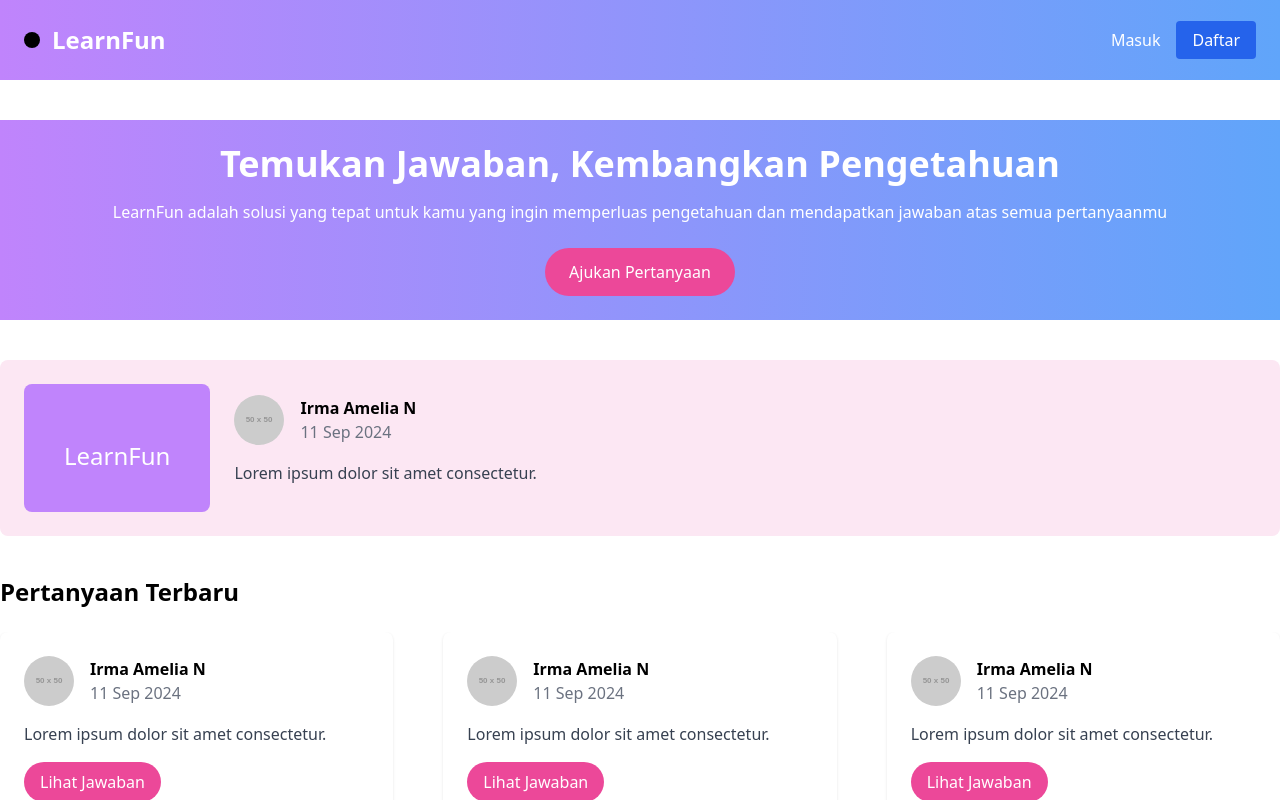
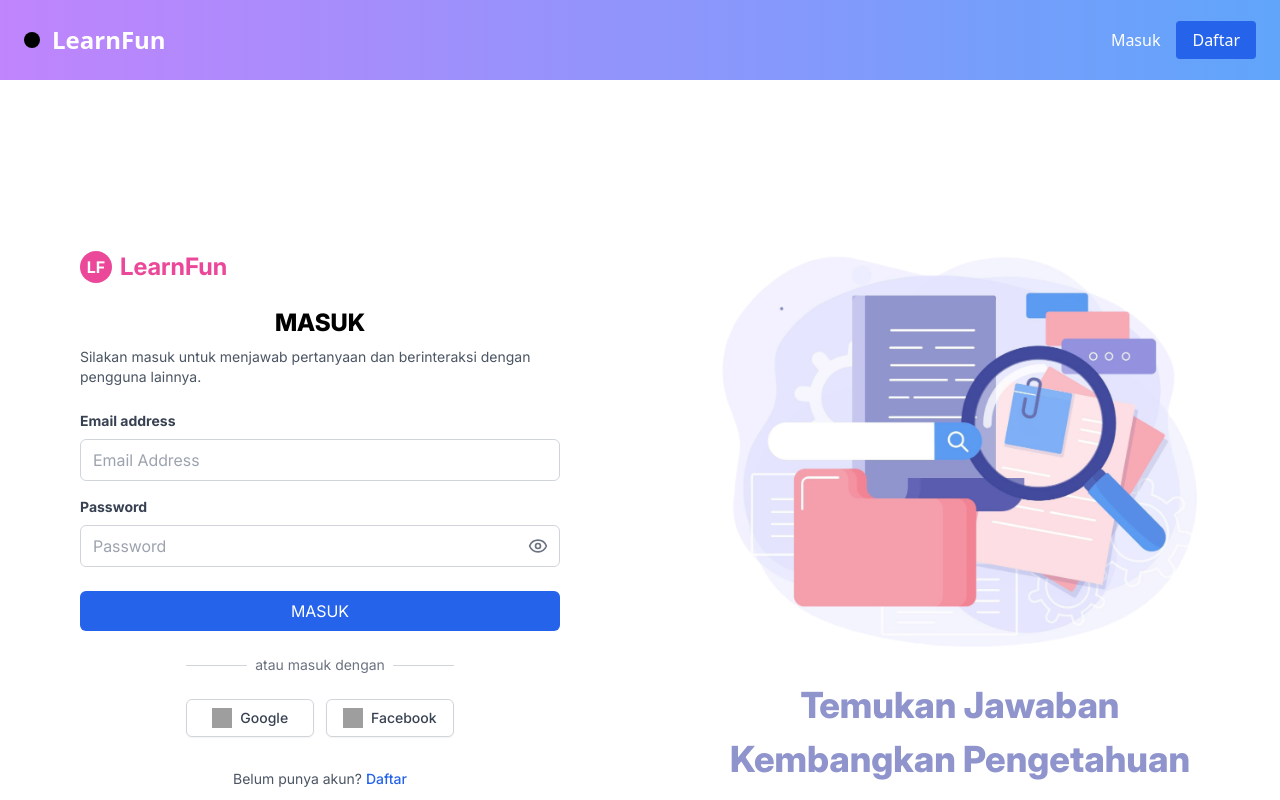
Before and after one commit to WilliamChan1405/Learnfun, a React (Vite) app: page / in a window 1280 px wide. Both pictures are taken after a click on the button "Masuk". Shown: the top 800 px of the page. Built offline with nearby package versions, Linux system fonts and the light colour scheme; grey boxes are pictures that could not be loaded.

Commit message:
login,quest

```diff
--- a/package.json
+++ b/package.json
@@ -31,6 +31,6 @@
     "globals": "^15.9.0",
     "postcss": "^8.4.47",
     "tailwindcss": "^3.4.13",
-    "vite": "^5.4.1"
+    "vite": "^5.4.8"
   }
 }
--- a/src/pages/HomePage.jsx
+++ b/src/pages/HomePage.jsx
@@ -1,12 +1,30 @@
-import React, { useEffect } from 'react';
+import React, { useState } from 'react';
 import { Link } from 'react-router-dom';
 import { Swiper, SwiperSlide } from 'swiper/react';
+import LoginPage from "./LoginPage";
+import QuestPage from "./QuestPage";  // Impor QuestPage
 
-import 'swiper/swiper-bundle.css'; // untuk Swiper 10.x
-;
- // Pastikan untuk mengimpor CSS
+import 'swiper/swiper-bundle.css'; // Import Swiper CSS
 
 const HomePage = () => {
+  const [showLogin, setShowLogin] = useState(false); // State to toggle login page
+  const [showQuestPage, setShowQuestPage] = useState(false); // State to toggle quest page
+
+  // Function to handle login button click
+  const handleLoginClick = () => {
+    setShowLogin(true);
+  };
+
+  // Function to hide login page (can be called from LoginPage component)
+  const handleCloseLogin = () => {
+    setShowLogin(false);
+  };
+
+  // Function to handle "Ajukan Pertanyaan" button click
+  const handleQuestClick = () => {
+    setShowQuestPage(true);
+  };
+
   return (
     <div>
       {/* Header */}
@@ -19,21 +37,27 @@ const HomePage = () => {
             <span className="ml-3 text-2xl font-bold">LearnFun</span>
           </div>
           <div>
-            <button className="mr-4 text-white">Masuk</button>
+            <button onClick={handleLoginClick} className="mr-4 text-white">Masuk</button>
             <Link to={'/signup'} className="bg-blue-600 px-4 py-2 rounded text-white">Daftar</Link>
           </div>
         </div>
       </header>
 
+      {/* Main Content */}
+      <main className="container mx-auto mt-10">
+        {!showLogin && !showQuestPage ? (
+          <>
             {/* Hero Section */}
-      <main className="container mx-auto mt-10">
             <section className="text-center mb-10 bg-gradient-to-r from-purple-400 to-blue-400 p-6 text-white">
               <h1 className="text-4xl font-bold">Temukan Jawaban, Kembangkan Pengetahuan</h1>
               <p className="text-white mt-4">
                 LearnFun adalah solusi yang tepat untuk kamu yang ingin memperluas pengetahuan dan
                 mendapatkan jawaban atas semua pertanyaanmu
               </p>
-          <button className="mt-6 bg-pink-500 text-white px-6 py-3 rounded-full">
+              <button
+                className="mt-6 bg-pink-500 text-white px-6 py-3 rounded-full"
+                onClick={handleQuestClick}  // Menampilkan QuestPage
+              >
                 Ajukan Pertanyaan
               </button>
             </section>
@@ -104,6 +128,12 @@ const HomePage = () => {
                 ))}
               </Swiper>
             </section>
+          </>
+        ) : showLogin ? (
+          <LoginPage handleCloseLogin={handleCloseLogin} /> // Show LoginPage when showLogin is true
+        ) : (
+          <QuestPage /> // Show QuestPage when "Ajukan Pertanyaan" is clicked
+        )}
       </main>
 
       {/* Footer */}
--- /dev/null
+++ b/src/pages/LoginPage.jsx
@@ -0,0 +1,122 @@
+import React from 'react';
+import { EyeIcon, EyeOffIcon } from 'lucide-react';
+import img from '../assets/a1.png'; // Pastikan ini adalah jalur yang benar ke gambar Anda.
+
+const LoginPage = () => {
+  const [showPassword, setShowPassword] = React.useState(false);
+
+  return (
+    <div className="w-full flex flex-col md:flex-row min-h-screen font-inter">
+      {/* Bagian Kiri */}
+      <div className="flex w-full md:w-6/12 justify-center items-center">
+        <div className="bg-white rounded-lg w-full px-[80px] md:flex md:flex-col md:items-center justify-center">
+          <div className="flex items-center mb-6 w-full">
+            <div className="w-8 h-8 bg-pink-500 rounded-full flex items-center justify-center text-white font-bold mr-2">
+              LF
+            </div>
+            <h1 className="text-2xl font-bold text-pink-500">LearnFun</h1>
+          </div>
+
+          <h2 className="text-2xl font-extrabold font-inter mb-2">MASUK</h2>
+          <p className="text-gray-600 mb-6 font-inter text-sm">
+            Silakan masuk untuk menjawab pertanyaan dan berinteraksi dengan pengguna lainnya.
+          </p>
+
+          <form className='w-full '>
+            <div className="mb-4">
+              <label htmlFor="email" className="block text-gray-700 text-sm font-bold font-inter mb-2">
+                Email address
+              </label>
+              <input
+                type="email"
+                id="email"
+                className="w-full px-3 py-2 border border-gray-300 rounded-md focus:outline-none focus:ring-1 focus:ring-blue-500"
+                placeholder="Email Address"
+                required
+              />
+            </div>
+
+            <div className="mb-6">
+              <label htmlFor="password" className="block text-gray-700 text-sm font-inter font-bold mb-2">
+                Password
+              </label>
+              <div className="relative">
+                <input
+                  type={showPassword ? "text" : "password"}
+                  id="password"
+                  className="w-full px-3 py-2 border border-gray-300 rounded-md focus:outline-none focus:ring-1 focus:ring-blue-500"
+                  placeholder="Password"
+                  required
+                />
+                <button
+                  type="button"
+                  className="absolute inset-y-0 right-0 pr-3 flex items-center"
+                  onClick={() => setShowPassword(!showPassword)}
+                >
+                  {showPassword ? (
+                    <EyeOffIcon className="h-5 w-5 text-gray-500" />
+                  ) : (
+                    <EyeIcon className="h-5 w-5 text-gray-500" />
+                  )}
+                </button>
+              </div>
+            </div>
+
+            <button
+              type="submit"
+              className="w-full bg-blue-600 font-inter text-white py-2 px-4 rounded-md hover:bg-blue-700 focus:outline-none focus:ring-2 focus:ring-blue-500 focus:ring-opacity-50"
+            >
+              MASUK
+            </button>
+          </form>
+
+          <div className="mt-6">
+            <div className="relative">
+              <div className="absolute inset-0 flex items-center">
+                <div className="w-full border-t border-gray-300"></div>
+              </div>
+              <div className="relative flex justify-center text-sm">
+                <span className="px-2 bg-white text-gray-500 font-inter">atau masuk dengan</span>
+              </div>
+            </div>
+
+            <div className="mt-6 grid grid-cols-2 gap-3">
+              <button className="flex items-center justify-center px-4 py-2 border border-gray-300 rounded-md shadow-sm text-sm font-medium text-gray-700 bg-white hover:bg-gray-50">
+                <img className="h-5 w-5" src="https://www.svgrepo.com/show/475656/google-color.svg" alt="Google logo" />
+                <span className="ml-2">Google</span>
+              </button>
+              <button className="flex items-center justify-center px-4 py-2 border border-gray-300 rounded-md shadow-sm text-sm font-medium text-gray-700 bg-white hover:bg-gray-50">
+                <img className="h-5 w-5" src="https://www.svgrepo.com/show/448224/facebook.svg" alt="Facebook logo" />
+                <span className="ml-2">Facebook</span>
+              </button>
+            </div>
+          </div>
+
+          <p className="mt-8 text-center text-sm text-gray-600 font-inter">
+            Belum punya akun?{" "}
+            <a href="#" className="font-medium text-blue-600 hover:text-blue-500">
+              Daftar
+            </a>
+          </p>
+        </div>
+      </div>
+
+      {/* Bagian Kanan */}
+      <div className="hidden lg:flex w-full md:w-6/12 items-center justify-center bg-white ">
+        <div>
+          <img
+            src={`${img}`}
+            alt="Ilustrasi pencarian"
+            className="mx-auto max-w-full h-[400px]"
+          />
+          <div className='flex flex-col font-inter justify-center items-center text-[#8F94CD] text-[36px] font-extrabold '>
+            <h2 className="mt-6">Temukan Jawaban</h2>
+            <p className="">Kembangkan Pengetahuan</p>
+          </div>
+        </div>
+      </div>
+    </div>
+  );
+};
+
+export default LoginPage;
--- /dev/null
+++ b/src/pages/QuestPage.jsx
@@ -0,0 +1,75 @@
+import React, { useState } from 'react';
+
+const QuestPage = () => {
+  const [showForm, setShowForm] = useState(false); // State untuk menampilkan atau menyembunyikan form
+  const [question, setQuestion] = useState(''); // State untuk menyimpan pertanyaan yang diajukan
+
+  const handleSubmit = (e) => {
+    e.preventDefault();
+    // Tambahkan logika untuk mengirim pertanyaan ke server atau state global
+    console.log("Pertanyaan diajukan: ", question);
+    setQuestion(''); // Reset pertanyaan setelah dikirim
+    setShowForm(false); // Sembunyikan form setelah mengajukan pertanyaan
+  };
+
+  return (
+    <div className="flex flex-col items-center">
+      <header className="w-full bg-gradient-to-r from-purple-400 to-blue-300 p-4 flex justify-between items-center">
+        <div className="flex items-center">
+          <div className="bg-black rounded-full p-2">
+            <i className="fas fa-graduation-cap text-white"></i>
+          </div>
+          <span className="text-white text-xl font-bold ml-2">LearnFun</span>
+        </div>
+      </header>
+      <main className="w-full max-w-3xl mt-8">
+        {/* Tombol Ajukan Pertanyaan */}
+        <button onClick={() => setShowForm(true)} className="bg-pink-400 text-white rounded-lg px-4 py-2 mt-4">
+          Ajukan Pertanyaan
+        </button>
+
+        {/* Form Ajukan Pertanyaan */}
+        {showForm && (
+          <section className="bg-white shadow-md rounded-lg p-6 mt-4">
+            <h2 className="text-gray-800 font-bold">Ajukan Pertanyaan</h2>
+            <form onSubmit={handleSubmit}>
+              <textarea
+                className="w-full border rounded-lg p-4 mt-2"
+                rows="4"
+                value={question}
+                onChange={(e) => setQuestion(e.target.value)}
+                placeholder="Tuliskan pertanyaanmu disini..."
+                required
+              />
+              <button type="submit" className="bg-blue-500 text-white rounded-lg px-4 py-2 mt-4">Kirim Pertanyaan</button>
+              <button type="button" onClick={() => setShowForm(false)} className="bg-red-500 text-white rounded-lg px-4 py-2 mt-4 ml-2">Batal</button>
+            </form>
+          </section>
+        )}
+
+        {/* Jawaban Terbaik */}
+        <section className="bg-white shadow-md rounded-lg p-6 mt-6">
+          <h2 className="text-white bg-gradient-to-r from-purple-400 to-pink-300 rounded-t-lg p-2">Jawaban Terbaik</h2>
+          <div className="flex items-start mt-4">
+            <img src="https://placehold.co/50x50" alt="Profile picture" className="rounded-full w-12 h-12 mr-4" />
+            <div>
+              <div className="flex justify-between items-center">
+                <div>
+                  <h3 className="font-bold">Irma Amelia N</h3>
+                  <p className="text-gray-500 text-sm">11 Sep 2024</p>
+                </div>
+                <div className="flex items-center">
+                  <i className="fas fa-flag text-gray-500 mr-2"></i>
+                  <i className="fas fa-heart text-red-500"></i>
+                </div>
+              </div>
+              <p className="mt-2 text-gray-700">Lorem ipsum dolor sit amet consectetur...</p>
+            </div>
+          </div>
+        </section>
+      </main>
+    </div>
+  );
+};
+
+export default QuestPage;
```
Also changed, not shown: 1 other file (tests, documents, lock files or other folders). Lines whose indentation alone changed are shown as unchanged.
